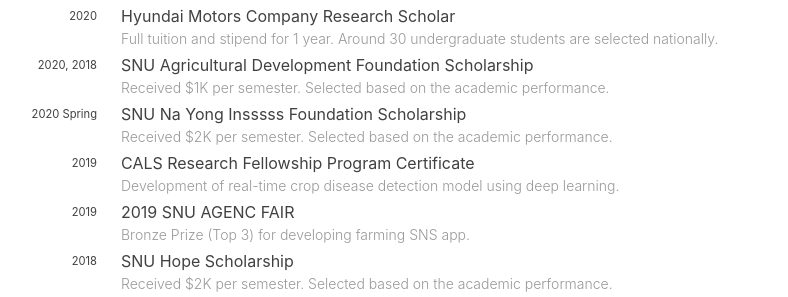
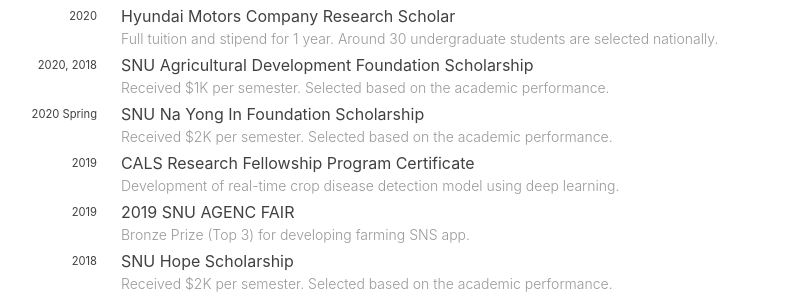
Before and after one commit to skvictoria/skvictoria.github.io, a Jekyll site: the page built from cv.md, in a window 1280 px wide and 900 px high, scrolled down 1681 px. Shown: the part 156-453 px from the top of the window, without its empty margins (211-999 px from the left). Built offline with Jekyll 4.4.1, drawn with Linux system fonts in a browser that asks for light colours; nearby versions of some CDN libraries; some web fonts are replaced.

Commit message:
edit typo

```diff
--- a/_data/awards.yaml
+++ b/_data/awards.yaml
@@ -22,7 +22,7 @@
   description: "Received $1K per semester. Selected based on the academic performance."
   year: "2020, 2018"
 
-- name: SNU Na Yong Insssss Foundation Scholarship
+- name: SNU Na Yong In Foundation Scholarship
   description: "Received $2K per semester. Selected based on the academic performance."
   year: "2020 Spring"
 
```
